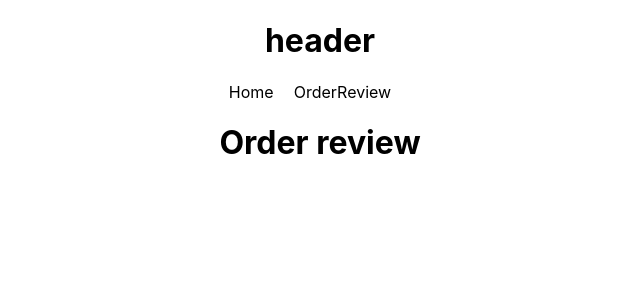
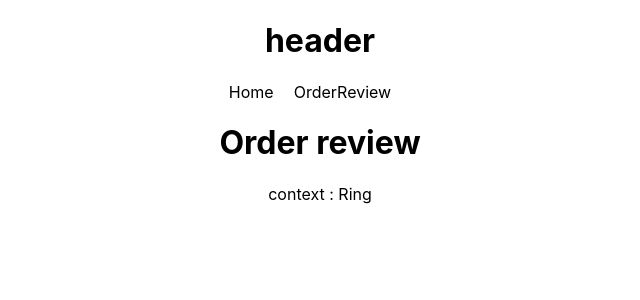
Before and after one commit to laksor/react-route-hooks-contex, a React (Create React App) app: page /orderReview in a window 1280 px wide. Shown: the top 300 px of the page, without its empty margins (320-960 px from the left). Built offline with nearby package versions, Linux system fonts and the light colour scheme.

Commit message:
context api

```diff
--- a/src/Components/Home/Home.js
+++ b/src/Components/Home/Home.js
@@ -1,48 +1,47 @@
-import React, { useState } from 'react';
-import Cart from '../Cart/Cart';
-import useTShirt from '../hooks/useTShirt';
-import TShirt from '../TShirt/TShirt';
-import './Home.css';
+import React, { createContext, useState } from "react";
+import Cart from "../Cart/Cart";
+import useTShirt from "../hooks/useTShirt";
+import TShirt from "../TShirt/TShirt";
+import "./Home.css";
+
+export  const RingContext = createContext('Ring');
 
 const Home = () => {
   const [tShirts, setTShirts] = useTShirt();
   const [cart, setCart] = useState([]);
 
   const handleAddToCart = (selectedItem) => {
-        const exist = cart.find(tShirt => tShirt._id === selectedItem._id);
-        if(!exist){
+    const exist = cart.find((tShirt) => tShirt._id === selectedItem._id);
+    if (!exist) {
       const newCart = [...cart, selectedItem];
       setCart(newCart);
+    } else {
+      alert("item already added");
     }
-        else{
-            alert('item already added');
-        }
+  };
 
-    }
-
-    const handleRemove = (selectedItem) =>{
-        const rest = cart.filter(tShirt => tShirt._id !== selectedItem._id);
+  const handleRemove = (selectedItem) => {
+    const rest = cart.filter((tShirt) => tShirt._id !== selectedItem._id);
     setCart(rest);
-    }
+  };
   return (
+    <RingContext.Provider value='alur ring'>
       <div className="home-container">
         <div className="tShirt-container">
-                {
-                    tShirts.map(tShirt => <TShirt
+          {tShirts.map((tShirt) => (
+            <TShirt
               key={tShirt._id}
               tShirt={tShirt}
               handleAddToCart={handleAddToCart}
-                        ></TShirt>)
-                }
+            ></TShirt>
+          ))}
         </div>
 
         <div className="cart-container">
-                <Cart
-                cart={cart}
-                handleRemove={handleRemove}
-                ></Cart>
+          <Cart cart={cart} handleRemove={handleRemove}></Cart>
         </div>
       </div>
+    </RingContext.Provider>
   );
 };
 
--- a/src/Components/OrderReview/OrderReview.js
+++ b/src/Components/OrderReview/OrderReview.js
@@ -1,9 +1,12 @@
-import React from 'react';
+import React, { useContext } from 'react';
+import { RingContext } from '../Home/Home';
 
 const OrderReview = () => {
+    const ring = useContext(RingContext);
     return (
         <div>
             <h1>Order review</h1>
+            <p>context : {ring}</p>
         </div>
     );
 };
```
Lines whose indentation alone changed are shown as unchanged.
